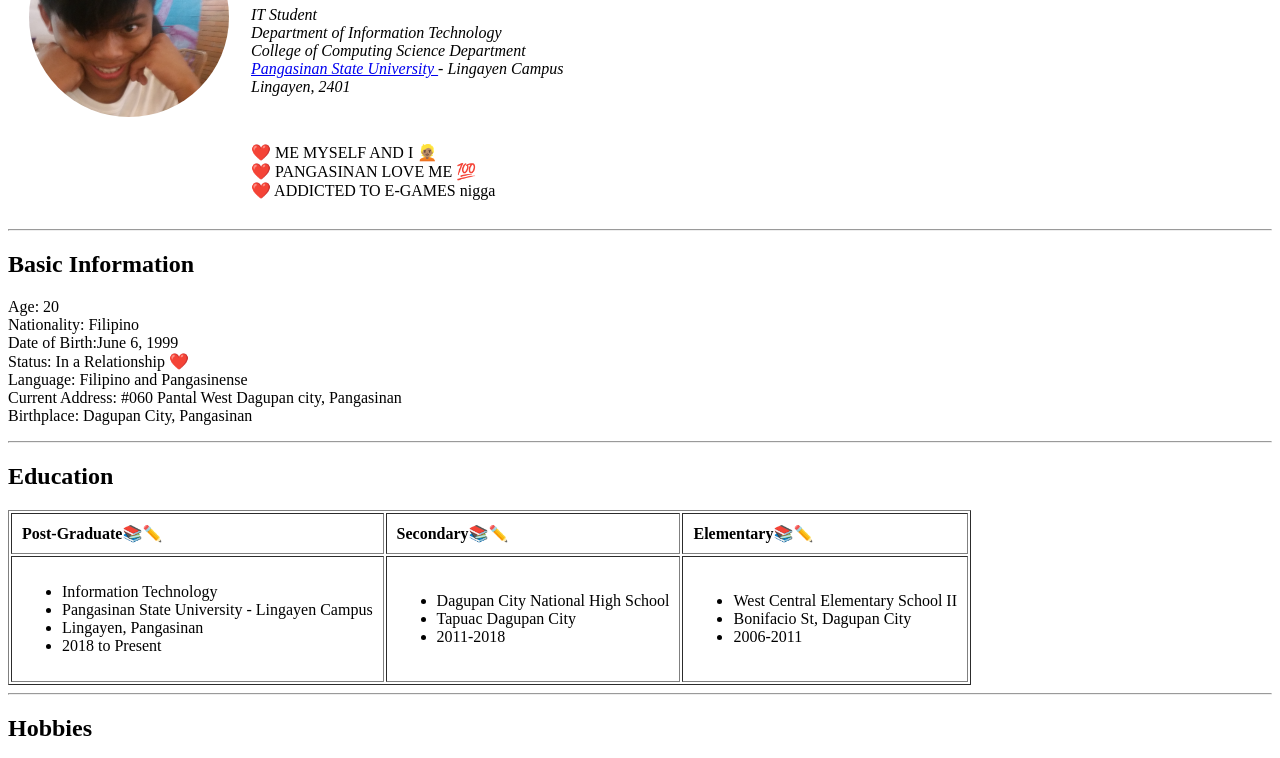
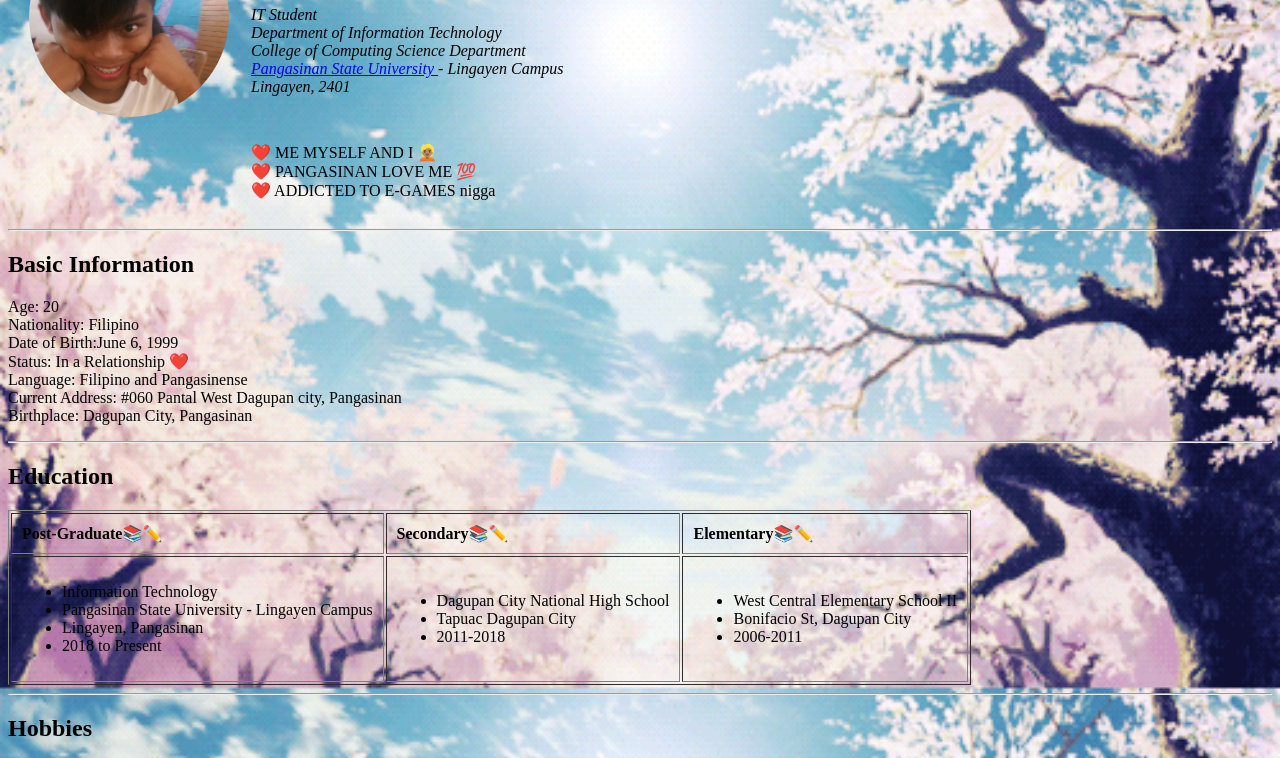
Before and after one commit to Eleah/Eleah.github.io, a plain HTML site: page index.html in a window 1280 px wide. Shown: the part 112-870 px from the top of the page. Drawn offline with Linux system fonts and the light colour scheme.

Commit message:
Updated index.html

```diff
--- a/index.html
+++ b/index.html
@@ -7,7 +7,7 @@
   	border-radius:50%;
   }
 body {
-  background-image: url("../Personal site/tanjiro.gif");
+  background-image: url("tanjiro.gif");
   background-repeat: no-repeat;
   background-attachment: fixed;
   background-size: 100% 100%;
```
